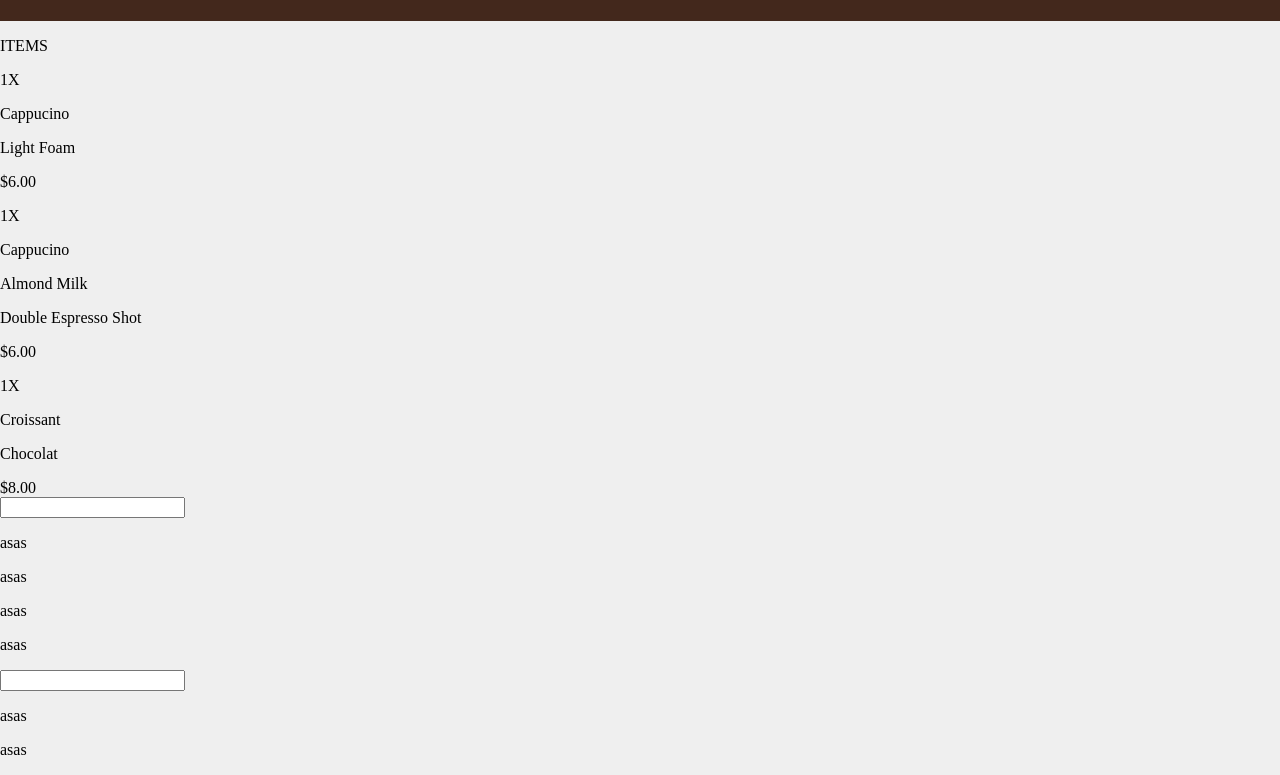
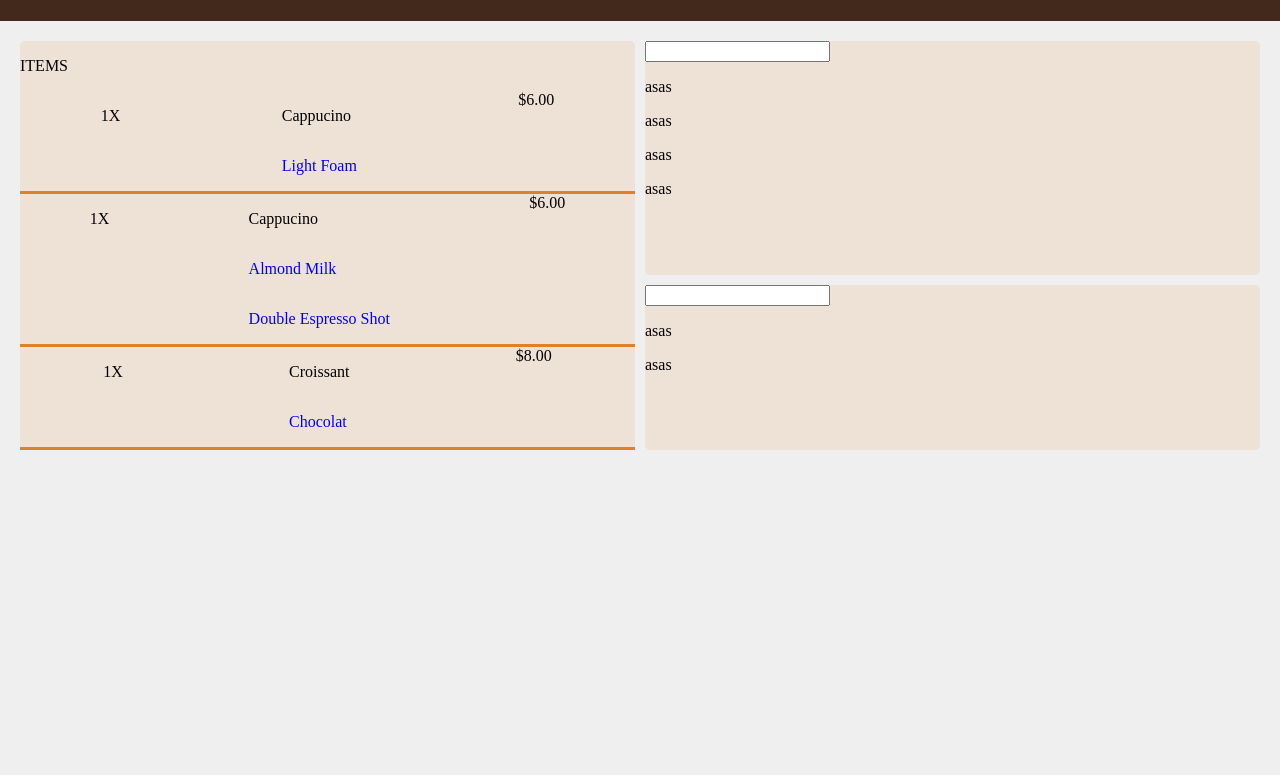
Before and after one commit to abbassmoussawi/coffe-app, a plain HTML site: page index.html in a window 1280 px wide. Shown: the part 60-835 px from the top of the page. After the commit the page ends 800 px from the top, so only its background shows below. Drawn offline with Linux system fonts and the light colour scheme.

Commit message:
finishing the first level of styling the grid items

```diff
--- a/assets/css/styles.css
+++ b/assets/css/styles.css
@@ -13,6 +13,7 @@ body {
 .header {
     background-color: #43281c;
     color: #fbf2c0;
+    width: 100vw;
 }
 
 .logo-title-section {
@@ -32,3 +33,51 @@ body {
     font-family: 'Open Sans', sans-serif;
     font-size: 24px;
 }
+
+
+/* body section*/
+
+.body-grid {
+    display: grid;
+    grid-template-columns: 1fr 1fr;
+    grid-template-areas: "item order-name" "item payment";
+    gap: 10px;
+    margin: 20px;
+}
+
+.grid-item {
+    background-color: #eee1d5;
+    border-radius: 5px;
+}
+
+.items {
+    grid-area: item;
+}
+
+.order-name {
+    grid-area: order-name;
+}
+
+.payment {
+    grid-area: payment;
+}
+
+.items-container {
+    display: flex;
+    flex-direction: column;
+}
+
+.descrption {
+    display: flex;
+    justify-content: space-around;
+    border-bottom: 3px solid #dd812a;
+}
+
+.order-specification {
+    display: flex;
+    flex-direction: column;
+}
+
+.order-additions {
+    color: blue;
+}
```
